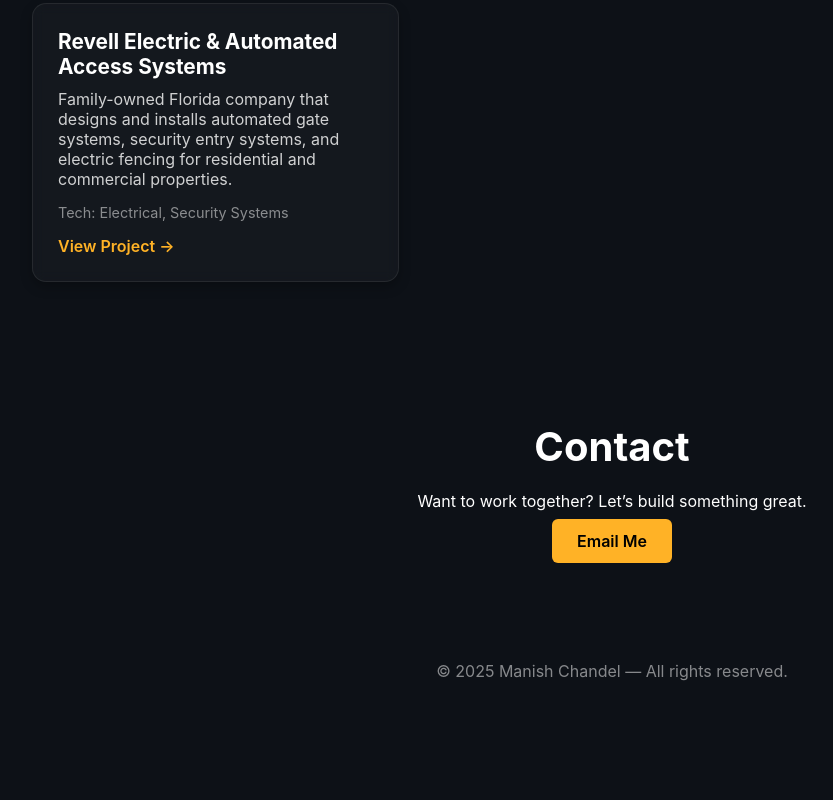
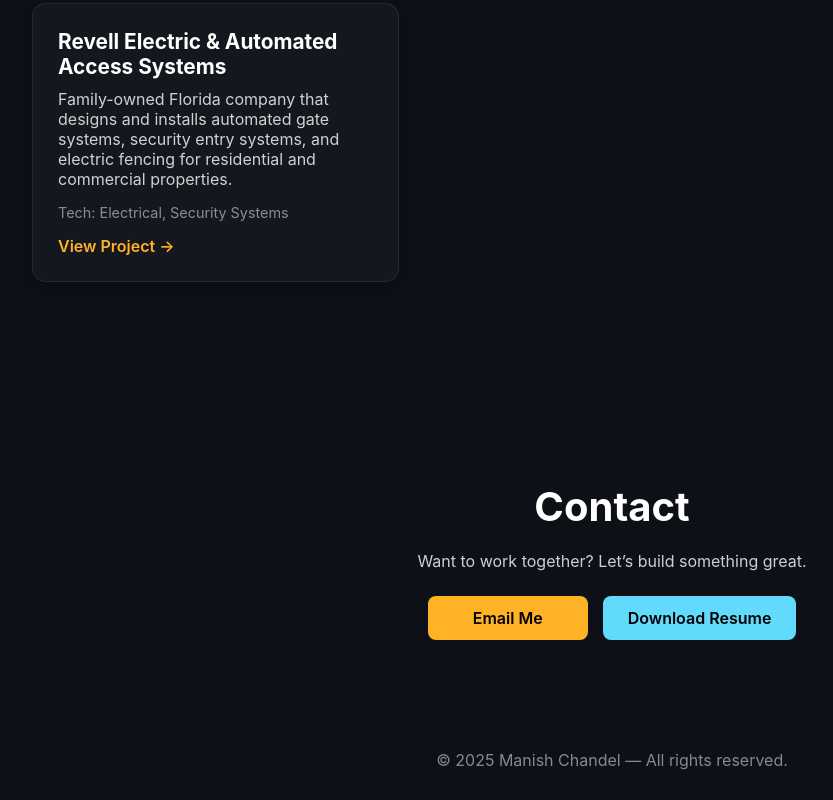
Before and after one commit to manish2224-08/manish, a React (Vite) app in the folder manish/: page / in a window 1280 px wide. Shown: the part 2649-3449 px from the top of the page, without its empty margins (28-861 px from the left). Before the commit the page ends 3360 px from the top, so only its background shows below. Built offline with nearby package versions, Linux system fonts and the light colour scheme.

Commit message:
Update Contact.jsx

```diff
--- a/manish/src/components/Contact.jsx
+++ b/manish/src/components/Contact.jsx
@@ -1,22 +1,53 @@
 export default function Contact() {
   return (
-    <section id="contact" style={{ textAlign: "center" }}>
+    <section id="contact" style={{ textAlign: "center", marginTop: "60px" }}>
       <h2>Contact</h2>
 
-      <p style={{ marginBottom: "20px" }}>
+      <p style={{ marginBottom: "25px", opacity: 0.8 }}>
         Want to work together? Let’s build something great.
       </p>
 
-      <a href="mailto:themanishchandel@gmail.com" style={{
-        padding: "12px 25px",
-        background: "#ffb226",
-        color: "#000",
-        borderRadius: "6px",
-        fontWeight: 600
-      }}>
-        Email Me
-      </a>
+      <div
+        style={{
+          display: "flex",
+          justifyContent: "center",
+          gap: "15px",
+          flexWrap: "wrap"
+        }}
+      >
+        {/* Email Button */}
+        <a
+          href="mailto:themanishchandel@gmail.com"
+          style={{
+            padding: "12px 25px",
+            background: "#ffb226",
+            color: "#000",
+            borderRadius: "8px",
+            fontWeight: 600,
+            minWidth: "160px",
+            textAlign: "center"
+          }}
+        >
+          Email Me
+        </a>
+
+        {/* Download Resume Button */}
+        <a
+          href="/Manish_Chandel_TwoColumn_Resume.pdf"
+          download
+          style={{
+            padding: "12px 25px",
+            background: "#61dafb",
+            color: "#000",
+            borderRadius: "8px",
+            fontWeight: 600,
+            minWidth: "160px",
+            textAlign: "center"
+          }}
+        >
+          Download Resume
+        </a>
+      </div>
     </section>
   );
-
 }
```
